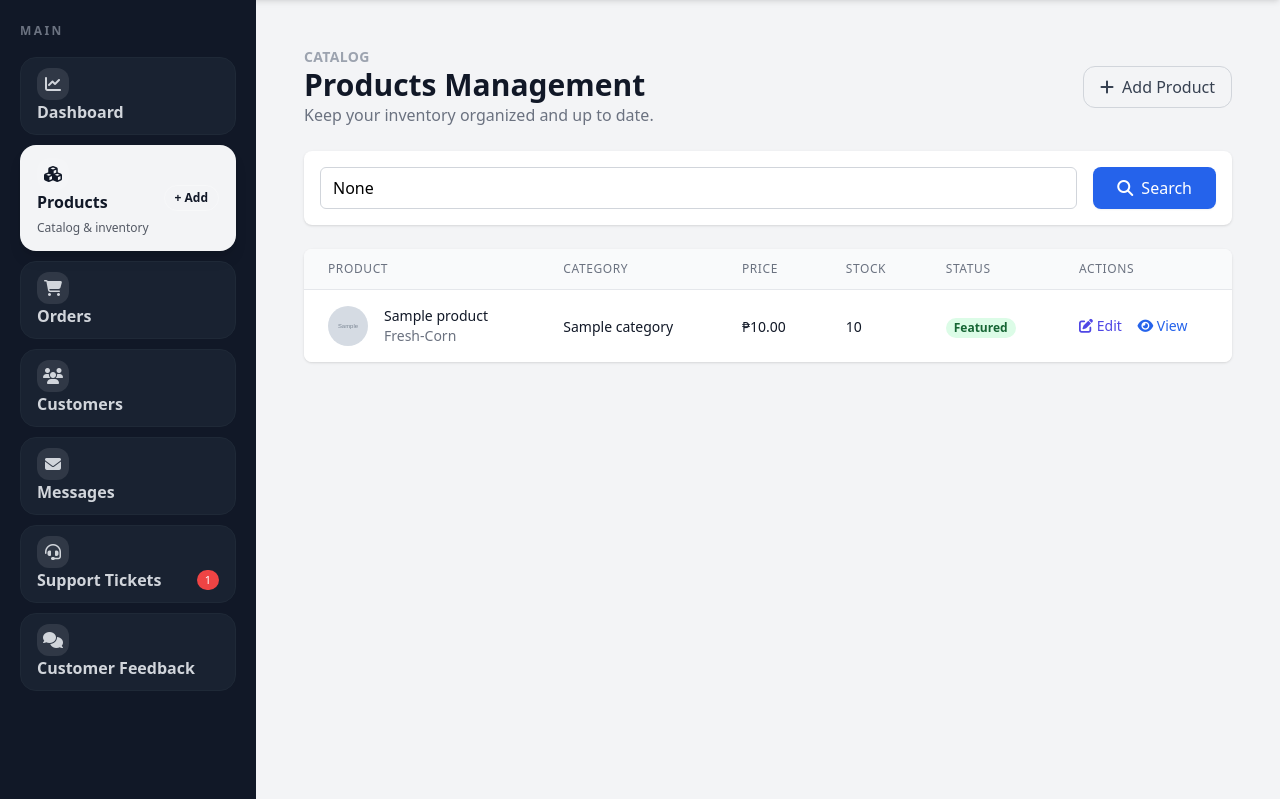
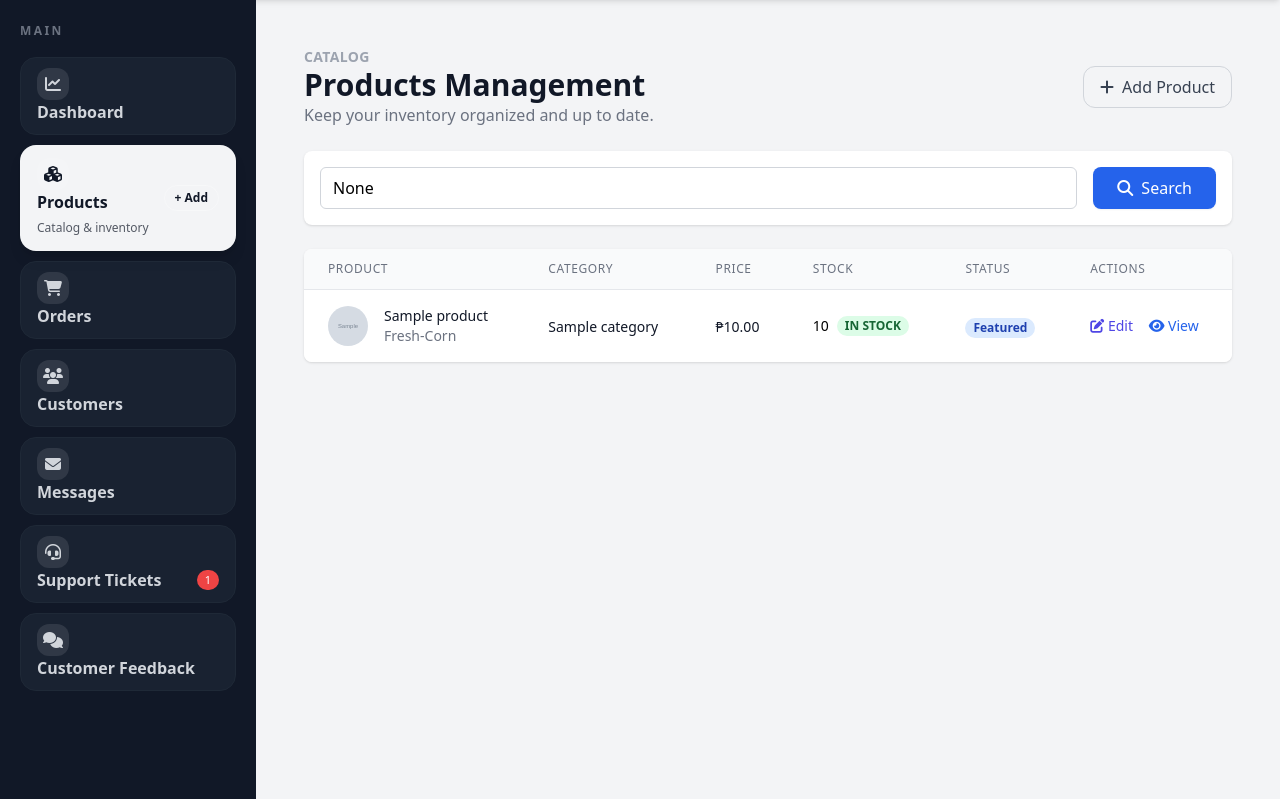
Before and after one commit to sillarroseann/goldenmais, a Django app: page /admin-products/ in a window 1280 px wide. Shown: the part 81-880 px from the top of the page. Run offline with Django 4.2, Linux system fonts and the light colour scheme; a user stored in the database is signed in; tables that the repository leaves empty hold one stand-in row (values such as "Sample post"); grey boxes marked "Sample" are stand-in pictures; some libraries are stand-ins or nearby versions.

Commit message:
Implement all remaining UI and functionality improvements
1. Restore Cash on Delivery payment option with 'PLEASE PAY YOUR ORDER' notice
2. Show '0' for empty stats (Total Products, Orders, Customers, Messages) instead of hiding
3. Order product reviews by most recent first (both admin and customer pages)
4. Add stock status badges (IN STOCK, LOW STOCK, OUT OF STOCK) to admin products table
5. Prevent adding out-of-stock products to cart or buy now
6. Validate stock in buy_now function
7. Add payment method change listener to show/hide payment notice

All changes ensure better UX, inventory management, and payment flow clarity.

```diff
--- a/core/views.py
+++ b/core/views.py
@@ -119,7 +119,7 @@
 def product_detail(request, slug):
     """Individual product detail page"""
     product = get_object_or_404(Product, slug=slug)
-    reviews = product.reviews.all()[:5]
+    reviews = product.reviews.all().order_by('-created_at')[:5]
     related_products = Product.objects.filter(
         category=product.category
     ).exclude(id=product.id)[:4]
@@ -301,6 +301,21 @@
     product = get_object_or_404(Product, id=product_id)
     customer, created = Customer.objects.get_or_create(user=request.user)
 
+    # Check if product is out of stock
+    if product.stock_quantity == 0:
+        is_ajax = request.headers.get('X-Requested-With') == 'XMLHttpRequest'
+        error_msg = f'{product.name} is currently out of stock.'
+
+        if is_ajax:
+            return JsonResponse({
+                'success': False,
+                'error': error_msg,
+                'out_of_stock': True
+            })
+        else:
+            messages.error(request, error_msg)
+            return redirect('product_detail', slug=product.slug)
+
     if request.method == 'POST':
         form = AddToCartForm(request.POST)
         if form.is_valid():
@@ -393,10 +408,20 @@
     product = get_object_or_404(Product, id=product_id)
     customer, created = Customer.objects.get_or_create(user=request.user)
 
+    # Check if product is out of stock
+    if product.stock_quantity == 0:
+        messages.error(request, f'{product.name} is currently out of stock.')
+        return redirect('product_detail', slug=product.slug)
+
     if request.method == 'POST':
         form = AddToCartForm(request.POST)
         if form.is_valid():
             quantity = form.cleaned_data['quantity']
+
+            # Validate stock availability
+            if quantity > product.stock_quantity:
+                messages.error(request, f'Only {product.stock_quantity} in stock for {product.name}.')
+                return redirect('product_detail', slug=product.slug)
 
             # Create a temporary cart item for direct checkout
             temp_cart_item = {
@@ -1227,18 +1252,6 @@
             )
             return render(request, 'core/checkout.html', context)
 
-        # Require digital payment (GCash or PayMaya)
-        if payment_method not in ('gcash', 'maya'):
-            messages.error(request, 'Payment must be through GCash or PayMaya. Cash on Delivery is not available at this time.')
-            context = _checkout_context(
-                preselected_payment=payment_method,
-                selected_delivery_method=delivery_method,
-                phone_value=phone,
-                delivery_address_value=delivery_address,
-                notes_value=notes,
-            )
-            return render(request, 'core/checkout.html', context)
-
         if payment_method in ('gcash', 'maya'):
             # Redirect to GCash/PayMaya with phone number and order details
             order_items_text = '\n'.join([
--- a/templates/admin/products.html
+++ b/templates/admin/products.html
@@ -80,14 +80,26 @@
                             <span class="text-sm font-medium text-gray-900">₱{{ product.price }}</span>
                         </td>
                         <td class="px-6 py-4 whitespace-nowrap">
-                            <span class="text-sm text-gray-900
-                                {% if product.stock_quantity < 10 %}text-red-600 font-semibold{% endif %}">
-                                {{ product.stock_quantity }}
-                            </span>
+                            <div class="flex items-center gap-2">
+                                <span class="text-sm font-medium">{{ product.stock_quantity }}</span>
+                                {% if product.stock_quantity == 0 %}
+                                    <span class="px-2 inline-flex text-xs leading-5 font-semibold rounded-full bg-red-100 text-red-800">
+                                        OUT OF STOCK
+                                    </span>
+                                {% elif product.stock_quantity < 10 %}
+                                    <span class="px-2 inline-flex text-xs leading-5 font-semibold rounded-full bg-orange-100 text-orange-800">
+                                        LOW STOCK
+                                    </span>
+                                {% else %}
+                                    <span class="px-2 inline-flex text-xs leading-5 font-semibold rounded-full bg-green-100 text-green-800">
+                                        IN STOCK
+                                    </span>
+                                {% endif %}
+                            </div>
                         </td>
                         <td class="px-6 py-4 whitespace-nowrap">
                             {% if product.is_featured %}
-                                <span class="px-2 inline-flex text-xs leading-5 font-semibold rounded-full bg-green-100 text-green-800">
+                                <span class="px-2 inline-flex text-xs leading-5 font-semibold rounded-full bg-blue-100 text-blue-800">
                                     Featured
                                 </span>
                             {% else %}
```
Also changed, not shown: templates/admin/dashboard.html (+2 -6 lines), templates/core/checkout.html (+39 -3 lines).
